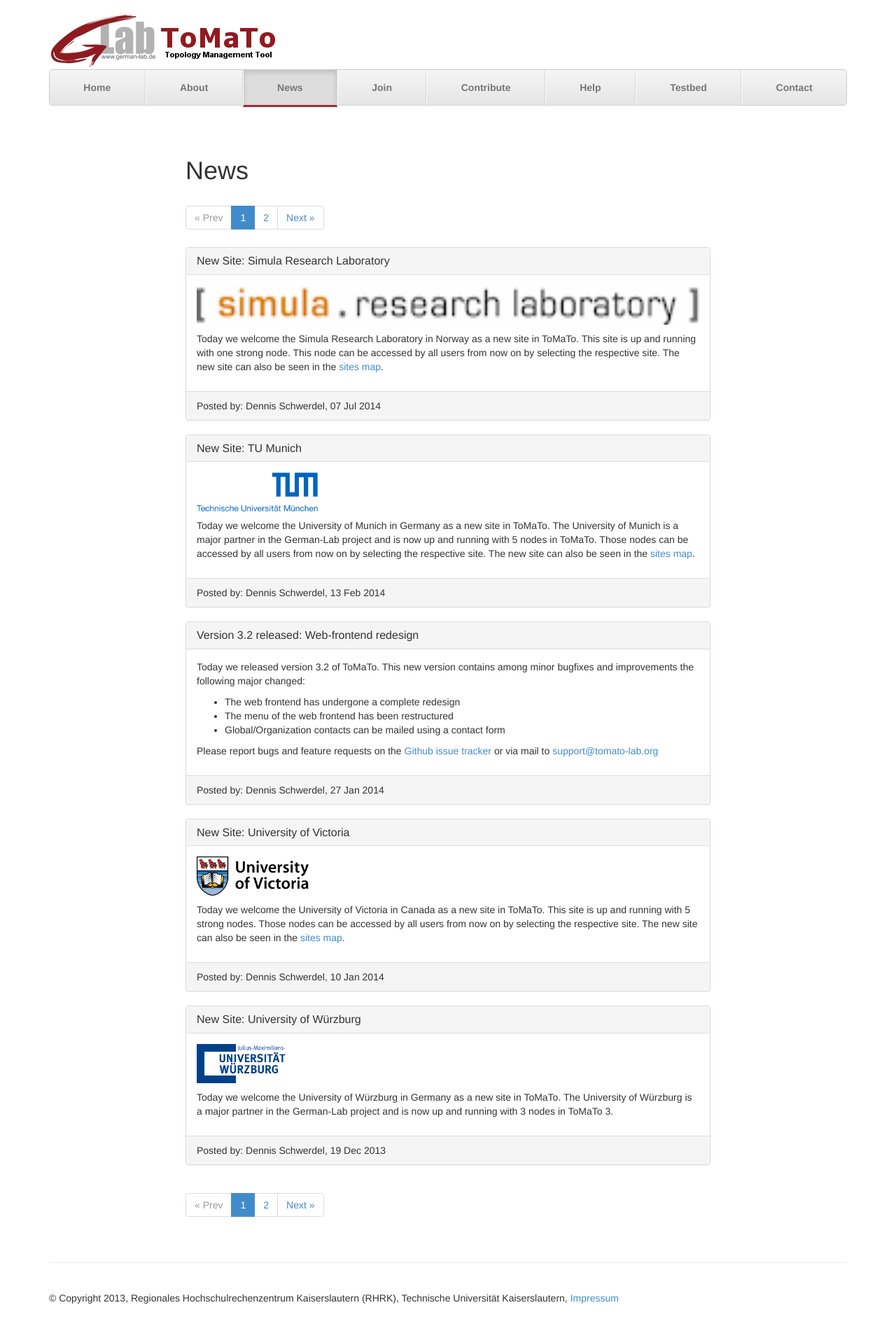
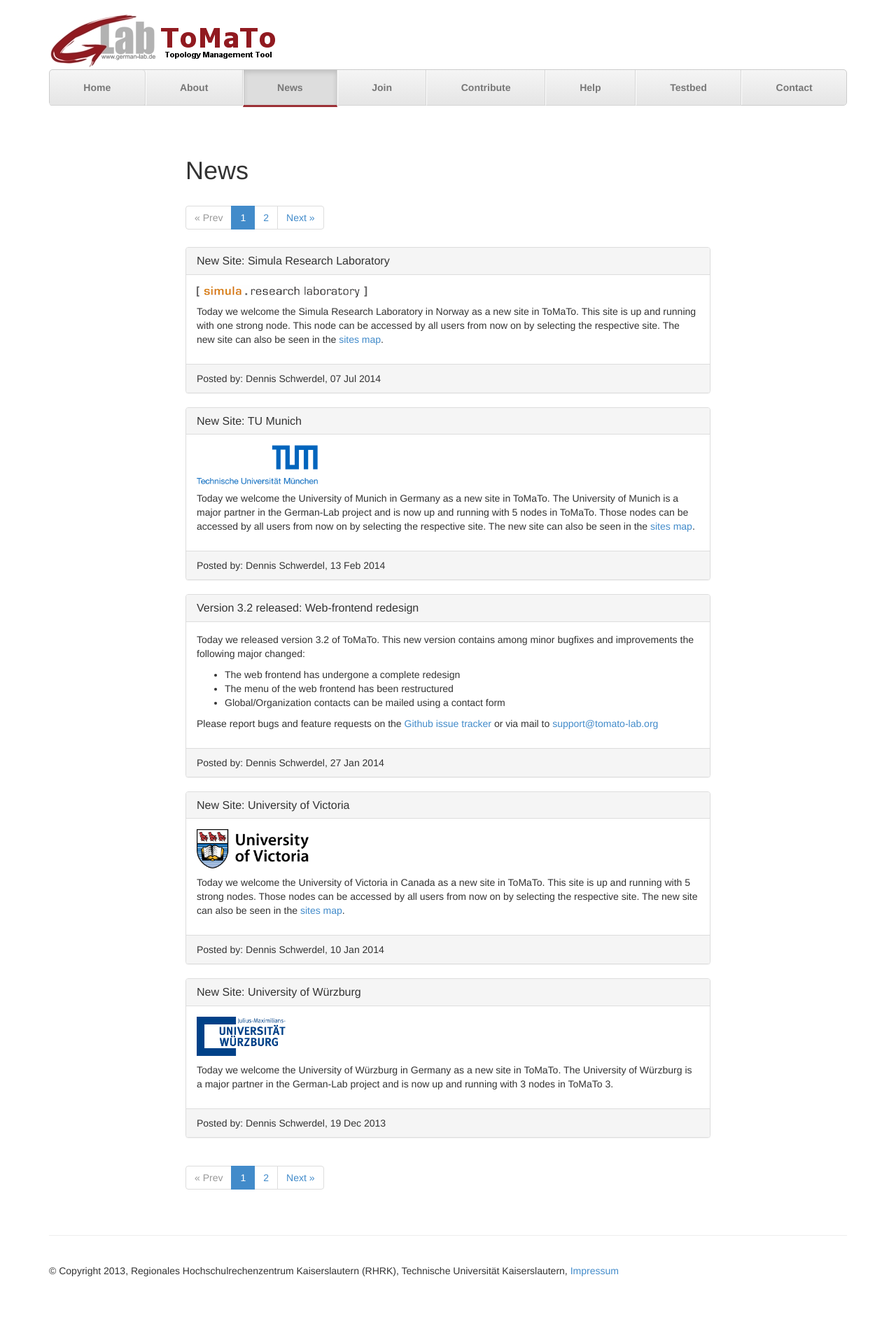
Before and after one commit to GLab/glab.github.io, a Jekyll site: the page built from news/index.html, in a window 1280 px wide. Shown: the whole page at 70% size. Built offline with Jekyll 4.4.1, drawn with Linux system fonts in a browser that asks for light colours; the list of posts is cut into pages by our own code; after the commit the page ends 1876 px from its top, so only the background shows below that.

Commit message:
Fixed logo

```diff
--- a/css/custom.css
+++ b/css/custom.css
@@ -60,7 +60,7 @@
 }
 
 img.site {
-  height: 4em;
+  max-height: 4em;
   margin-right: 1em;
 }
 
```
